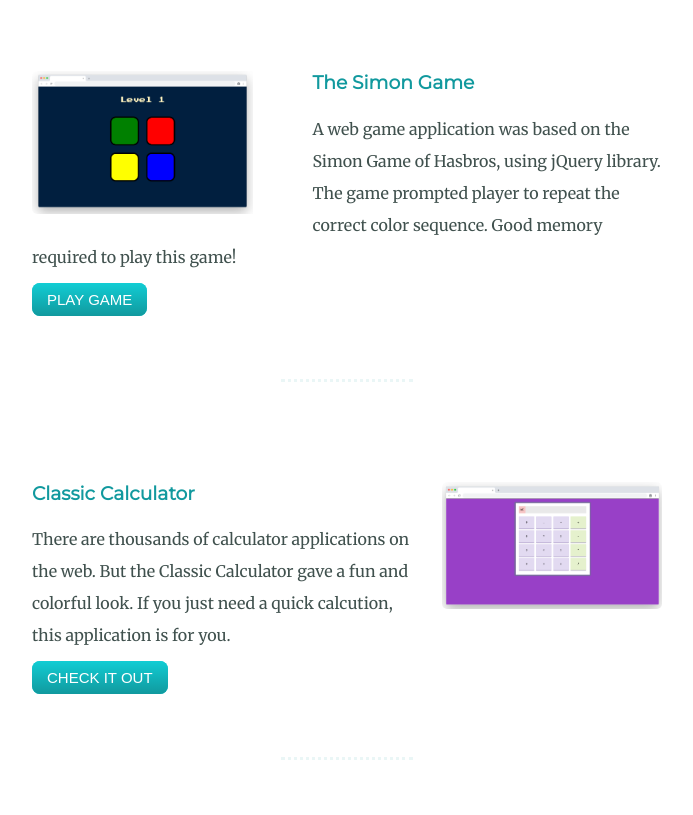
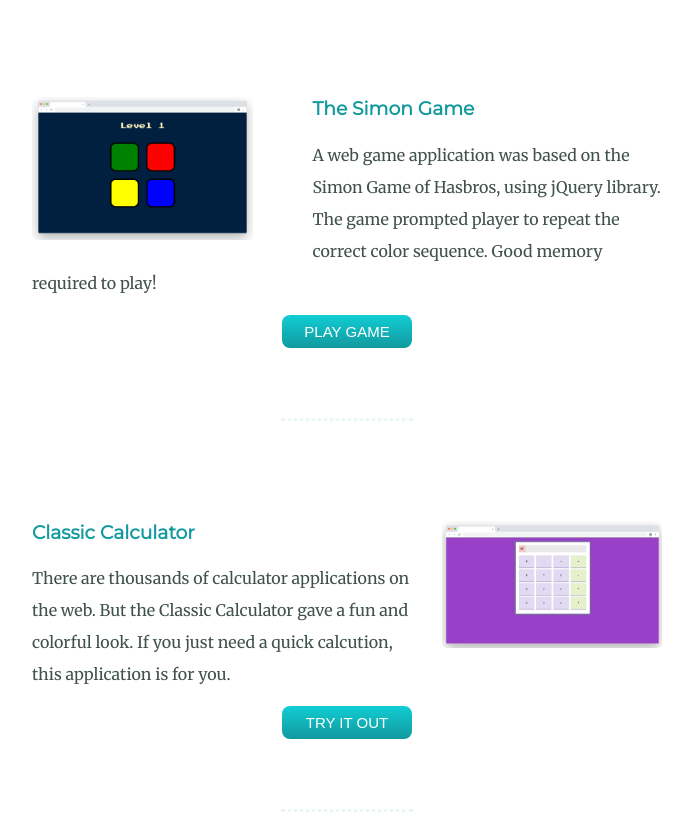
Before and after one commit to tpham523/my-cv, a plain HTML site: page index.html in a window 1280 px wide. Shown: the part 2503-3318 px from the top of the page, without its empty margins (293-986 px from the left). Drawn offline with Linux system fonts and the light colour scheme.

Commit message:
fix bugs

```diff
--- a/css/styles.css
+++ b/css/styles.css
@@ -213,7 +213,10 @@ p {
   font-size: 15px;
   padding: 8px 15px 8px 15px;
   text-decoration: none;
-  margin: 0;
+  margin: 0 auto;
+  display: block;
+  width: 100px;
+  text-align: center;
 
 }
 
--- a/index.html
+++ b/index.html
@@ -48,7 +48,7 @@
         <div class="project-row">
           <img class="simon-p" src="images/simon-game.png" alt="simon-img">
           <h3>The Simon Game</h3>
-          <p> A web game application was based on the Simon Game of Hasbros, using jQuery library.  The game prompted player to repeat the correct color sequence. Good memory required to play this game!
+          <p> A web game application was based on the Simon Game of Hasbros, using jQuery library.  The game prompted player to repeat the correct color sequence. Good memory required to play!
           </p>
           <a class="btn-small" href="https://tpham523.github.io/simon_game/">PLAY GAME</a>
           <hr class="hr-small">
@@ -59,7 +59,7 @@
           <img class="calc-p" src="images/calculator.png" alt="calc-img">
           <h3>Classic Calculator</h3>
           <p>There are thousands of calculator applications on the web. But the Classic Calculator gave a fun and colorful look. If you just need a quick calcution, this application is for you.</p>
-          <a class="btn-small" href="https://tpham523.github.io/js-calculator/">CHECK IT OUT</a>
+          <a class="btn-small" href="https://tpham523.github.io/js-calculator/">TRY IT OUT</a>
           <hr class="hr-small">
         </div>
 
```
